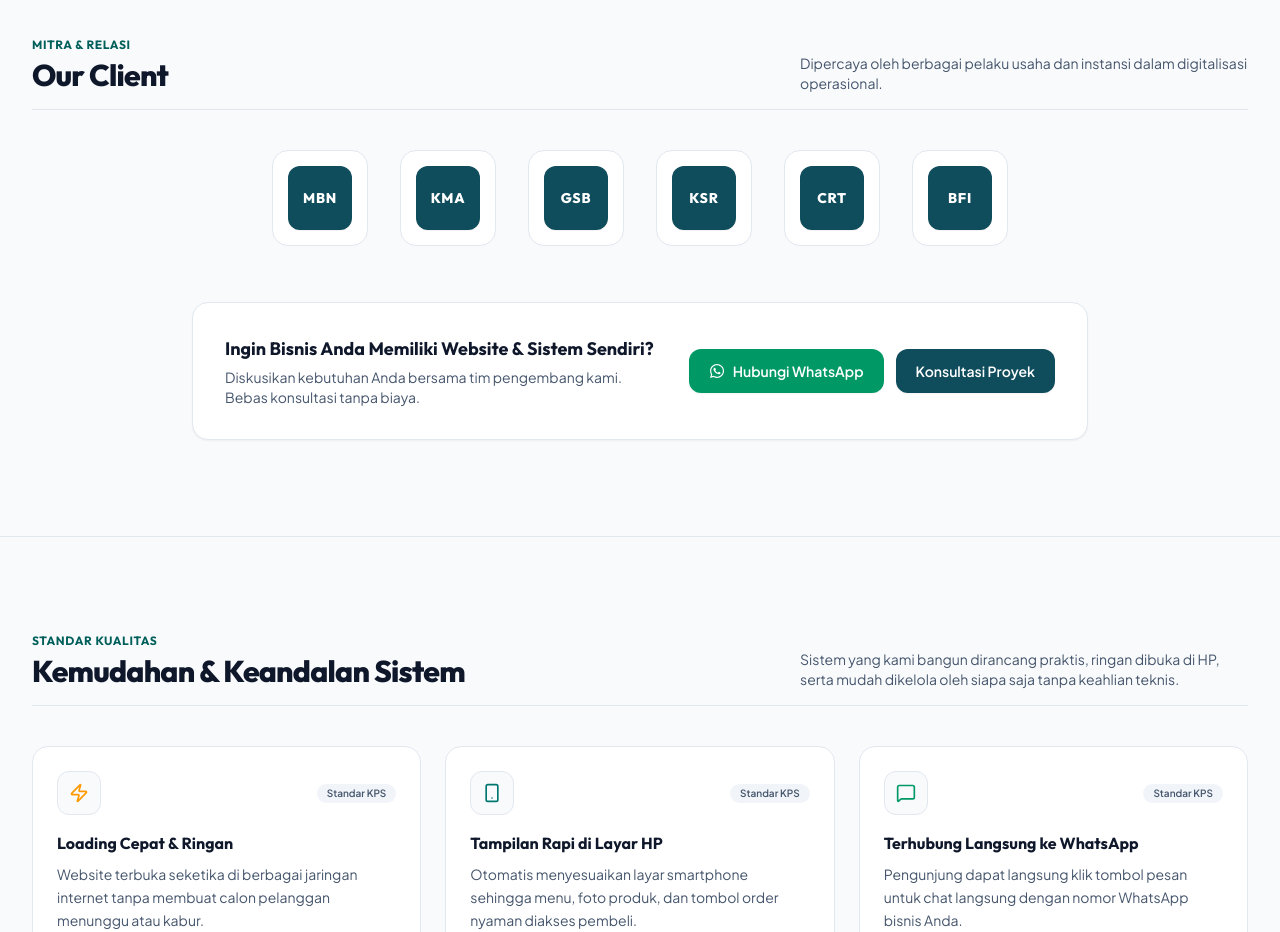
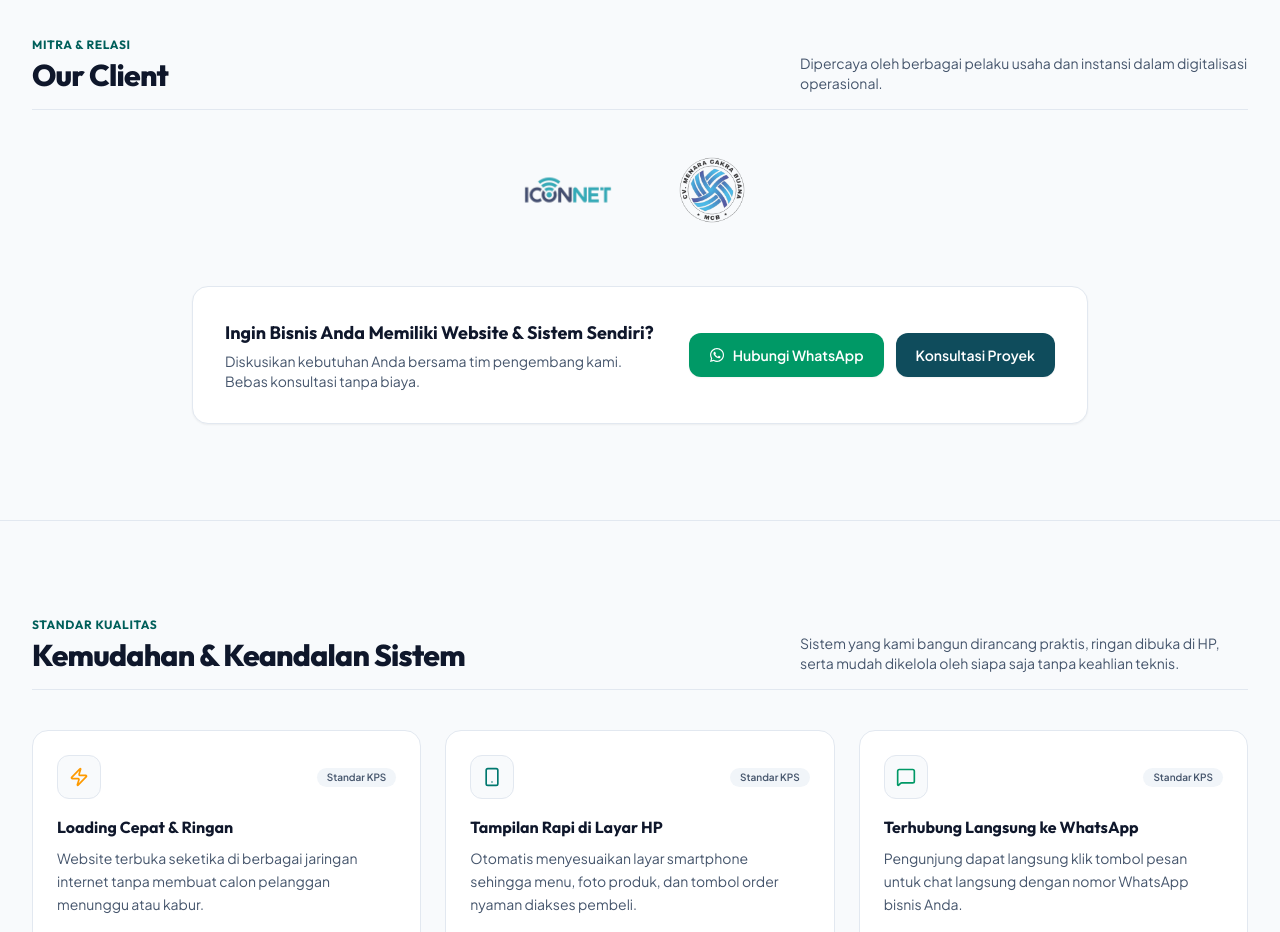
Before and after one commit to mradityooo/KPS-Technology, a React (Vite) app: page / in a window 1280 px wide. Shown: the part 2720-3652 px from the top of the page. Built offline with nearby package versions, Linux system fonts and the light colour scheme.

Commit message:
our client

```diff
--- a/src/components/ClientsSection.tsx
+++ b/src/components/ClientsSection.tsx
@@ -27,17 +27,18 @@ export const ClientsSection: React.FC<ClientsSectionProps> = ({ onOpenConsultati
         </div>
 
         {/* Pure Logos Grid - Centered Horizontally & Vertically */}
-        <div className="flex flex-wrap items-center justify-center gap-4 sm:gap-6 lg:gap-8 max-w-4xl mx-auto mb-14">
+        <div className="flex flex-wrap items-center justify-center gap-0 sm:gap-2 lg:gap-4 max-w-5xl mx-auto mb-14">
           {OUR_CLIENTS.map((client) => (
             <div
               key={client.id}
               title={client.name}
-              className="w-20 h-20 sm:w-24 sm:h-24 rounded-2xl bg-white border border-slate-200 hover:border-teal-500 hover:shadow-md transition-all duration-300 flex items-center justify-center p-2 group"
+              className="w-32 h-20 flex items-center justify-center group"
             >
-              {/* Pure Logo Mark - Perfectly Centered */}
-              <div className="w-14 h-14 sm:w-16 sm:h-16 rounded-xl bg-[#0f4c5c] text-white flex items-center justify-center font-['Outfit'] font-black text-xs sm:text-sm tracking-wider shadow-2xs group-hover:scale-105 transition-transform">
-                {client.logoLetter}
-              </div>
+              <img
+                src={client.logo}
+                alt={client.name}
+                 className={`${client.logoClass} object-contain opacity-80 group-hover:opacity-100 transition-all`}
+              />
             </div>
           ))}
         </div>
--- a/src/data/mockData.ts
+++ b/src/data/mockData.ts
@@ -262,61 +262,19 @@ export const TEAM_MEMBERS: TeamMember[] = [
 ];
 
 // Daftar Klien Kami (Our Clients)
-export const OUR_CLIENTS: ClientItem[] = [
+export const OUR_CLIENTS = [
   {
-    id: 'client-1',
-    name: 'Mitra Baja Nusantara',
-    industry: 'Distribusi & Konstruksi',
-    logoLetter: 'MBN',
-    projectType: 'Website Profil & Katalog Bahan Bangunan',
-    tagline: 'Perusahaan supplier baja dan material konstruksi regional',
-    bgGradient: 'from-blue-700 to-indigo-900'
+    id: 'iconet',
+    name: 'Iconnet',
+    logo: '/logo-iconnet.png',
+    logoClass: 'w-45 h-29'
   },
   {
-    id: 'client-2',
-    name: 'Klinik Medika Asri',
-    industry: 'Layanan Kesehatan',
-    logoLetter: 'KMA',
-    projectType: 'Landing Page & Sistem Booking Dokter',
-    tagline: 'Fasilitas kesehatan pratama dengan reservasi pasien via web',
-    bgGradient: 'from-emerald-600 to-teal-800'
+    id: 'menara-cakra-buana',
+    name: 'CV. Menara Cakra Buana',
+    logo: '/logo-menara.png',
+    logoClass: 'w-20 h-20'
   },
-  {
-    id: 'client-3',
-    name: 'Grosir Sembako Berkah',
-    industry: 'Retail & Perdagangan',
-    logoLetter: 'GSB',
-    projectType: 'Sistem Kasir (POS) & Manajemen Stok Multi-Gudang',
-    tagline: 'Distributor bahan pokok dengan pencatatan inventori harian',
-    bgGradient: 'from-amber-600 to-orange-800'
-  },
-  {
-    id: 'client-4',
-    name: 'Kopi Senja Roastery',
-    industry: 'Food & Beverage',
-    logoLetter: 'KSR',
-    projectType: 'Website Katalog Kopi & Checkout WhatsApp',
-    tagline: 'Brand kopi artisanal lokal dengan jangkauan pengiriman nasional',
-    bgGradient: 'from-stone-700 to-stone-900'
-  },
-  {
-    id: 'client-5',
-    name: 'Cipta Rekayasa Teknik',
-    industry: 'Jasa Kontraktor & Konsultan',
-    logoLetter: 'CRT',
-    projectType: 'Website Korporat & Portofolio Proyek',
-    tagline: 'Biro konsultansi perencanaan dan rekayasa mekanikal elektrikal',
-    bgGradient: 'from-sky-700 to-blue-900'
-  },
-  {
-    id: 'client-6',
-    name: 'Bintang Furnitur Interior',
-    industry: 'Manufaktur & Desain Interior',
-    logoLetter: 'BFI',
-    projectType: 'Katalog Produk Interaktif & Galeri Proyek',
-    tagline: 'Workshop kustom perabotan kayu dan penataan interior kantor',
-    bgGradient: 'from-slate-700 to-indigo-950'
-  }
 ];
 
 export const FAQ_DATA: FaqItem[] = [
```
Also changed, not shown: public/logo-iconnet.png (added), public/logo-menara.png (added).
